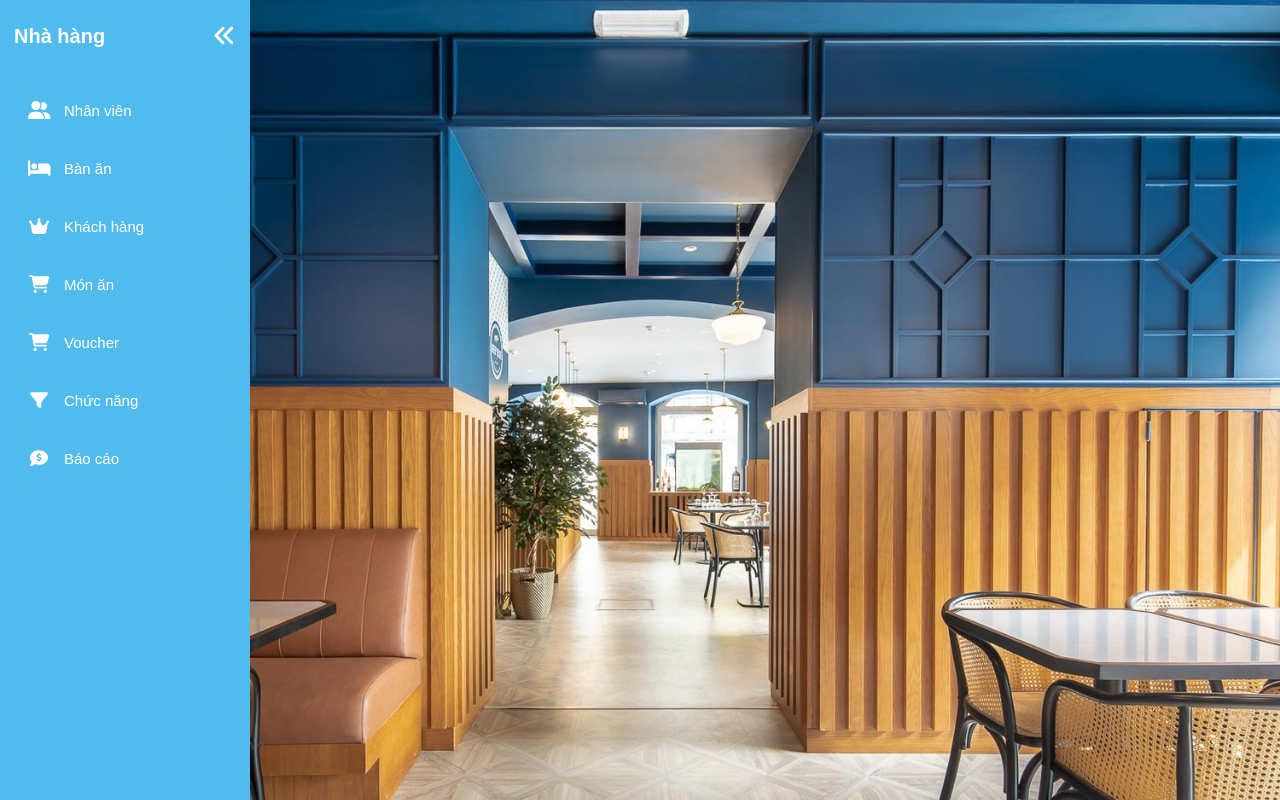
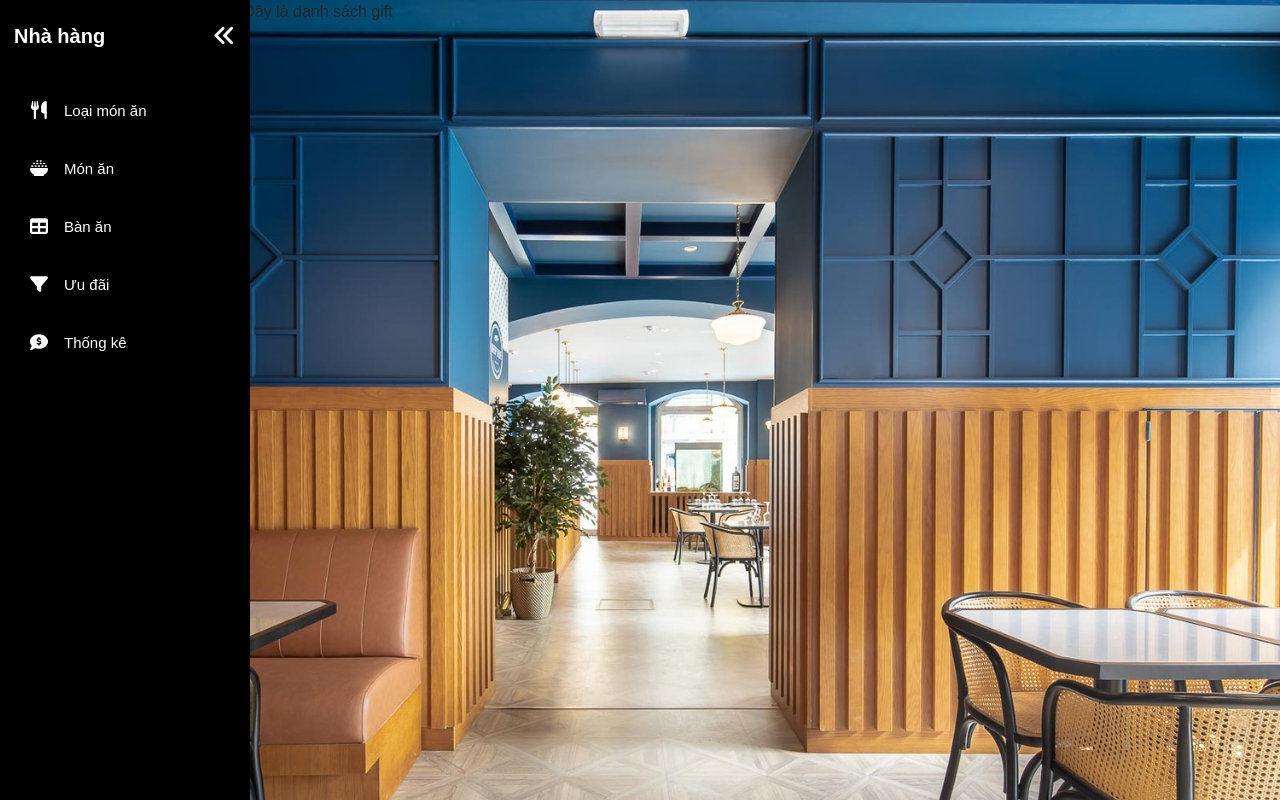
Before and after one commit to ScofieldP/travel-management, a React (Create React App) app: page /gift in a window 1280 px wide. Both pictures are taken after a click on the icon 39 px from the left and 36 px from the top of the page. Built offline with nearby package versions, Linux system fonts and the light colour scheme; the HTML template or start-up script is replaced by a standard one.

Commit message:
Remake source Manager Restaurant

```diff
--- a/src/Router.js
+++ b/src/Router.js
@@ -1,6 +1,5 @@
 import React from "react";
 import { BrowserRouter, Routes, Route } from "react-router-dom";
-
 
 import EmployeeList from "./components/Employee/EmployeeList";
 import TableList from "./components/Table/TableList";
@@ -9,19 +8,23 @@ import FoodList from "./components/Food/FoodList";
 import BookingList from "./components/BookingTable/BookingList";
 import OrderList from "./components/OrderFood/OrderList";
 import Payment from "./components/Payment/Payment";
+import TypeofFood from "./components/TypeofFood/typeOfFood";
 import VoucherList from "./components/Voucher/VoucherList";
+import Gift from "./components/Gift/gift";
 function Router() {
   return (
     <BrowserRouter>
       <Routes>
-            <Route exact path="/"  element={<EmployeeList />} />
-            <Route path="/table"  element={<TableList />} />
-            <Route path="/customer"  element={<CustomerList />} />
+        <Route exact path="/" element={<EmployeeList />} />
+        <Route path="/table" element={<TableList />} />
+        <Route path="/typeofFood" element={<TypeofFood />} />
+        <Route path="/customer" element={<CustomerList />} />
         <Route path="/food" element={<FoodList />} />
         <Route path="/bookingTable" element={<BookingList />} />
-            <Route path="/orderFood"  element={<OrderList />} />
+        <Route path="/orderFood" element={<OrderList />} />
         <Route path="/checkout" element={<Payment />} />
-            <Route path="/voucher" element={<VoucherList />}/>
+        <Route path="/voucher" element={<VoucherList />} />
+        <Route path="/gift" element={<Gift />} />
 
         {/* <Route path="/roomRevenue">
               <div className="container-xl">
@@ -44,7 +47,7 @@ function Router() {
         {/* <Route path="/login"><Login/></Route> */}
       </Routes>
     </BrowserRouter>
-   )
+  );
 }
 
 export default Router;
--- /dev/null
+++ b/src/components/Gift/gift.js
@@ -0,0 +1,7 @@
+import React from "react";
+
+function Gift() {
+  return <div className="gift">Đây là danh sách gift</div>;
+}
+
+export default Gift;
--- a/src/components/Sidebar/Navbar.js
+++ b/src/components/Sidebar/Navbar.js
@@ -1,134 +1,138 @@
-import React,{ useState } from 'react';
+import React, { useState } from "react";
 import {
-     faBed,
-     faUserFriends,
+  faGift,
   faBars,
   faAngleDoubleLeft,
   faCrown,
   faFilter,
-     faFunnelDollar,
   faCheckSquare,
-     faShoppingCart,
-     faHeartBroken,
   faPoll,
   faCommentDollar,
-     faSearchDollar
+  faSearchDollar,
+  faUtensils,
+  faBowlRice,
+  faTable,
 } from "@fortawesome/free-solid-svg-icons";
 import { FontAwesomeIcon } from "@fortawesome/react-fontawesome";
-import './navbar.css';
+import "./navbar.css";
 
-
-function Navbar({openNavbar, setOpenNavbar}) {
-
+function Navbar({ openNavbar, setOpenNavbar }) {
   const [openList, setOpenList] = useState(false);
   const [openListNav, setOpenListNav] = useState(false);
 
-    return(
+  return (
     <>
-        <div className={openNavbar?'sidebar':'sidebar open'} >
+      <div className={openNavbar ? "sidebar" : "sidebar open"}>
         <div className="logo-details">
           <div className="logo_name">Nhà hàng</div>
-                <i className='bx bx-menu' id="btn" onClick={() => setOpenNavbar(!openNavbar)}>
+          <i
+            className="bx bx-menu"
+            id="btn"
+            onClick={() => setOpenNavbar(!openNavbar)}
+          >
             <FontAwesomeIcon icon={openNavbar ? faBars : faAngleDoubleLeft} />
           </i>
         </div>
         <ul className="nav-list">
           <li>
-                    <a href ="/">
-
-                        <i className='bx bx-user' ><FontAwesomeIcon icon={faUserFriends} /></i>
-                        <span className="links_name">Nhân viên</span>
+            <a href="/typeofFood">
+              <i className="bx bx-user">
+                <FontAwesomeIcon icon={faUtensils} />
+              </i>
+              <span className="links_name">Loại món ăn</span>
             </a>
-                    <span className="tooltip">Nhân viên</span>
+            <span className="tooltip">Loại món ăn</span>
           </li>
           <li>
-                    <a href ="/table">
-                        <i className='bx bx-user' ><FontAwesomeIcon icon={faBed} /></i>
-                        <span className="links_name">Bàn ăn</span>
-                    </a>
-                    <span className="tooltip">Bàn ăn</span>
-                </li>
-                <li>
-                    <a href ="/customer">
-                        <i className='bx bx-user' ><FontAwesomeIcon icon={faCrown} /></i>
-                        <span className="links_name">Khách hàng</span>
-                    </a>
-                    <span className="tooltip">Khách hàng</span>
-                </li>
-                <li>
-                    <a href ="/food">
-                        <i className='bx bx-user' ><FontAwesomeIcon icon={faShoppingCart} /></i>
+            <a href="/food">
+              <i className="bx bx-user">
+                <FontAwesomeIcon icon={faBowlRice} />
+              </i>
               <span className="links_name">Món ăn</span>
             </a>
             <span className="tooltip">Món ăn</span>
           </li>
           <li>
-                    <a href ="/voucher">
-                        <i className='bx bx-user' ><FontAwesomeIcon icon={faShoppingCart} /></i>
+            <a href="/table">
+              <i className="bx bx-user">
+                <FontAwesomeIcon icon={faTable} />
+              </i>
+              <span className="links_name">Bàn ăn</span>
+            </a>
+            <span className="tooltip">Bàn ăn</span>
+          </li>
+
+          {/* list menu */}
+          <li onClick={() => setOpenList(!openList)}>
+            <a href="#menu">
+              <i className="bx bx-grid-alt">
+                <FontAwesomeIcon icon={faFilter} />
+              </i>
+              <span className="links_name">Ưu đãi</span>
+            </a>
+            <span className="tooltip">Ưu đãi</span>
+          </li>
+
+          <li className={openList && !openNavbar ? "subNav" : "subNavClose"}>
+            <a href="/voucher">
+              <i className="bx bx-grid-alt">
+                <FontAwesomeIcon icon={faCheckSquare} />
+              </i>
               <span className="links_name">Voucher</span>
             </a>
             <span className="tooltip">Voucher</span>
           </li>
-
-
-                {/* list menu */}
-                <li onClick={() => setOpenList(!openList)}>
-                    <a href='#menu'>
-                        <i className='bx bx-grid-alt'><FontAwesomeIcon icon={faFilter} /></i>
-                        <span className="links_name">Chức năng</span>
+          <li className={openList && !openNavbar ? "subNav" : "subNavClose"}>
+            <a href="/gift">
+              <i className="bx bx-grid-alt">
+                <FontAwesomeIcon icon={faGift} />
+              </i>
+              <span className="links_name">Gift</span>
             </a>
-                    <span className="tooltip">Chức năng</span>
+            <span className="tooltip">Gift</span>
           </li>
-
-                <li className={openList&&!openNavbar?'subNav':'subNavClose'}>
-                    <a href = "/bookingTable">
-                        <i className='bx bx-grid-alt'><FontAwesomeIcon icon={faCheckSquare} /></i>
-                        <span className="links_name">Đặt bàn trước</span>
+          <li className={openList && !openNavbar ? "subNav" : "subNavClose"}>
+            <a href="/checkout">
+              <i className="bx bx-grid-alt">
+                <FontAwesomeIcon icon={faCrown} />
+              </i>
+              <span className="links_name">Stripe/Paypal</span>
             </a>
-                    <span className="tooltip">Đặt phòng</span>
+            <span className="tooltip">Stripe/Paypal</span>
           </li>
-                <li className={openList&&!openNavbar?'subNav':'subNavClose'}>
-                    <a href = "/orderFood">
-                        <i className='bx bx-grid-alt'><FontAwesomeIcon icon={faFunnelDollar} /></i>
-                        <span className="links_name">Đặt món ăn</span>
-                    </a>
-                    <span className="tooltip">Đặt món ăn</span>
-                </li>
-                <li className={openList&&!openNavbar?'subNav':'subNavClose'}>
-                    <a href = "/checkout">
-                        <i className='bx bx-grid-alt'><FontAwesomeIcon icon={faFunnelDollar} /></i>
-                        <span className="links_name">Thanh toán </span>
-                    </a>
-                    <span className="tooltip">Thanh toán</span>
-                </li>
-
 
           {/* list menu */}
           <li onClick={() => setOpenListNav(!openListNav)}>
-                    <a href='#baocao'>
-                        <i className='bx bx-grid-alt'><FontAwesomeIcon icon={faCommentDollar} /></i>
-                        <span className="links_name">Báo cáo</span>
+            <a href="#baocao">
+              <i className="bx bx-grid-alt">
+                <FontAwesomeIcon icon={faCommentDollar} />
+              </i>
+              <span className="links_name">Thống kê</span>
             </a>
-                    <span className="tooltip">Báo cáo</span>
+            <span className="tooltip">Thống kê</span>
           </li>
 
-                <li className={openListNav&&!openNavbar?'subNav':'subNavClose'}>
-                    <a href = "/roomRevenue">
-                        <i className='bx bx-grid-alt'><FontAwesomeIcon icon={faPoll} /></i>
-                        <span className="links_name">Doanh thu phòng</span>
+          <li className={openListNav && !openNavbar ? "subNav" : "subNavClose"}>
+            <a href="/roomRevenue">
+              <i className="bx bx-grid-alt">
+                <FontAwesomeIcon icon={faPoll} />
+              </i>
+              <span className="links_name">Doanh thu</span>
             </a>
-                    <span className="tooltip">Doanh thu phòng</span>
+            <span className="tooltip">Doanh thu</span>
           </li>
-                <li className={openListNav&&!openNavbar?'subNav':'subNavClose'}>
-                    <a href = "/serviceRevenue">
-                        <i className='bx bx-grid-alt'><FontAwesomeIcon icon={faSearchDollar} /></i>
-                        <span className="links_name">Doanh thu dịch vụ</span>
+          <li className={openListNav && !openNavbar ? "subNav" : "subNavClose"}>
+            <a href="/serviceRevenue">
+              <i className="bx bx-grid-alt">
+                <FontAwesomeIcon icon={faSearchDollar} />
+              </i>
+              <span className="links_name">Lịch sử giao dịch</span>
             </a>
-                    <span className="tooltip">Doanh thu dịch vụ</span>
+            <span className="tooltip">Lịch sử giao dịch</span>
           </li>
         </ul>
       </div>
     </>
-    )
+  );
 }
-export default Navbar
+export default Navbar;
--- a/src/components/Sidebar/navbar.css
+++ b/src/components/Sidebar/navbar.css
@@ -11,7 +11,7 @@
   top: 0;
   height: 100%;
   width: 78px;
-  background: #51BBED;
+  background: black;
   padding: 6px 14px;
   z-index: 99;
   transition: all 0.75s ease;
@@ -142,7 +142,7 @@
   align-items: center;
   text-decoration: none;
   transition: all 0.4s ease;
-  background: #51BBED;
+  background:black;
 }
 .sidebar li a:hover{
   background: #FFF;
@@ -164,7 +164,7 @@
 .sidebar li a:hover .links_name,
 .sidebar li a:hover i{
   transition: all 0.75s ease;
-  color: #51BBED;
+  color: black;
 }
 .sidebar li i{
   height: 50px;
--- /dev/null
+++ b/src/components/TypeofFood/typeOfFood.js
@@ -0,0 +1,11 @@
+import React from "react";
+
+function TypeofFood() {
+  return (
+    <div className="type-of-food">
+      <div>Đây là Loại món ăn</div>
+    </div>
+  );
+}
+
+export default TypeofFood;
```
Lines whose indentation alone changed are shown as unchanged.
